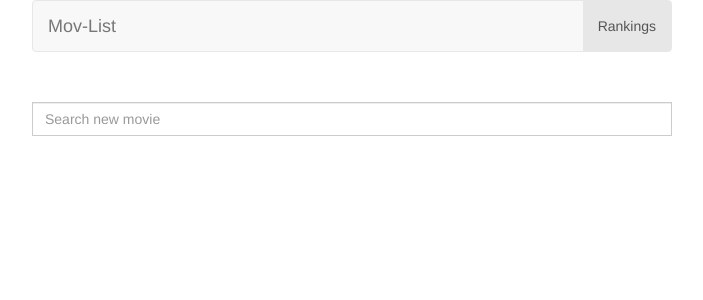
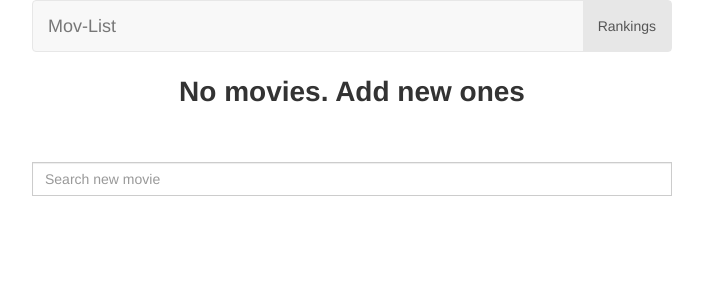
Before and after one commit to dani-h/mov-list, a Flask app: page / in a window 1280 px wide. Shown: the top 300 px of the page, without its empty margins (288-991 px from the left). Run offline with Flask 2, Linux system fonts and the light colour scheme; data that the repository does not hold is empty; some libraries are stand-ins or nearby versions.

Commit message:
Refactored and added movie adding functionality
Splitted the js out in three modules.
Added the ability to search the imdb db and add new movies.

```diff
--- a/main.py
+++ b/main.py
@@ -41,7 +41,7 @@ def add_movie():
         Session().add(movie)
         Session().commit()
 
-        return flask.jsonify({'Added movie': movie.as_dict()}), 201
+        return flask.jsonify(movie.as_dict()), 201
     else:
         return "Invalid request", 400
 
@@ -52,7 +52,7 @@ def delete_movie(id):
     if mov is not None:
         Session().delete(mov)
         Session().commit()
-        return flask.jsonify({'deleted': mov.as_dict()}), 200
+        return flask.jsonify(mov.as_dict()), 200
     else:
         return "Movie not found", 404
 
@@ -67,7 +67,7 @@ def update_movie(movie_id):
                 setattr(mov, key, value)
         Session().add(mov)
         Session().commit()
-        return flask.jsonify({'movie': mov.as_dict()}), 200
+        return flask.jsonify(mov.as_dict()), 200
 
     else:
         return "Id not found: " + str(movie_id), 404
--- a/static/css/rankings.css
+++ b/static/css/rankings.css
@@ -14,6 +14,7 @@ nav {
 
 #movie-list {
   margin-top: 50px;
+  padding: 0;
 }
 
 #search-content {
@@ -22,25 +23,44 @@ nav {
 
 .search-results {
   width: 100%;
-  overflow:auto;
+  overflow: auto;
   margin-top: 20px;
   padding: 0px;
 }
 
-.votes, .title{
-  font-size:200%;
-  color:gray;
+.votes,
+.title,
+.index {
+  font-size: 150%;
+  color: gray;
+}
+
+.title {
+  margin: 0 5px;
 }
 
 .votes {
   font-weight: bold;
-  margin: 0 10px;
+  position: absolute;
+  right: 5px;
 }
 
 .vote-icons {
   display: inline-block;
 }
 
-.glyphicon-menu-up, .glyphicon-menu-down{
-  display:block;
+.empty-movielist {
+  font-size: 200%;
+  font-weight: bold;
+  text-align: center;
 }
+
+.search-item-btn {
+  position: absolute;
+  right: 0;
+}
+
+.glyphicon-menu-up,
+.glyphicon-menu-down {
+  display: block;
+}
--- a/static/js/rankings.js
+++ b/static/js/rankings.js
@@ -1,237 +1,14 @@
 /** @jsx React.DOM */
-/* global $, React, Flux, MicroEvent */
-$(document).ready(function() {
+/* global $ */
+var app = {};
 
-
-  var RootComponent = React.createClass({
-    componentDidMount: function() {
-      MovieStore.bind('change', this.forceUpdate.bind(this))
-      SearchResultsStore.bind('change', this.forceUpdate.bind(this))
-    },
-    render: function() {
-      return (
-        /*jshint ignore:start*/
-        <div>
-          <MovieList/>
-          <div id="search-content">
-            <SearchBox/>
-            <SearchResultsBox/>
-          </div>
-        </div>
-        /*jshint ignore:end*/
-      )
-    }
+(function main() {
+  $.ajax('/movies/', {
+    method: 'GET'
+  }).then(function(data) {
+    data.movies.forEach(function(movie) {
+      app.MovieStore.add_movie(movie)
+    })
+    app.MovieStore.trigger('change')
   })
-
-  var MovieWidget = React.createClass({
-    handle_upvote: function() {
-      var id = this.props.data.id
-      var votes = this.props.data.votes
-      $.ajax('/movies/' + this.props.data.id, {
-        method: 'PUT',
-        data: {
-          votes: votes + 1
-        }
-      }).then(function() {
-        Actions.upvote_movie(id)
-      })
-    },
-
-    handle_downvote: function() {
-      var id = this.props.data.id
-      var votes = this.props.data.votes
-      $.ajax('/movies/' + this.props.data.id, {
-        method: 'PUT',
-        data: {
-          votes: votes - 1
-        }
-      }).then(function() {
-        Actions.downvote_movie(id)
-      })
-    },
-
-    render: function() {
-      /*jshint ignore:start*/
-      return (
-          <div className="movie-widget">
-          <div className="vote-icons">
-          <span className="glyphicon glyphicon-menu-up" onClick={this.handle_upvote} ></span>
-          <span className="glyphicon glyphicon-menu-down" onClick={this.handle_downvote} ></span>
-          </div>
-          <span className="votes"> {this.props.data.votes}</span>
-          <span className="title"> {this.props.data.title}</span>
-          </div>
-        )
-        /*jshint ignore:end*/
-    }
-  })
-
-  var MovieList = React.createClass({
-
-    render: function() {
-      /*jshint ignore:start*/
-      var movies = MovieStore.get_all()
-        .sort(function(a, b) {
-          return a.votes < b.votes
-        })
-        .map(function(movie) {
-          return (<MovieWidget data={movie} />)
-        })
-
-      return (
-          <div id="movie-list">
-          {movies}
-          </div>
-        )
-        /*jshint ignore:end*/
-    }
-  })
-
-
-  var SearchBox = React.createClass({
-    search: function(event) {
-      // If enter
-      if (event.keyCode === 13) {
-        var search_string = event.target.value
-        var url = 'http://www.omdbapi.com/'
-        $.ajax(url, {
-          data: {
-            type: 'movie',
-            r: 'json',
-            s: search_string
-          }
-        }).then(function(data) {
-          var results = []
-          if (data.Search) {
-            results = data.Search
-          }
-          Actions.update_search(results)
-        })
-      }
-    },
-
-    render: function() {
-      return (
-        /*jshint ignore:start*/
-        <div id="search-box" className="input-group">
-          <input type="text" className="form-control" placeholder="Search new movie" onKeyUp={this.search}/>
-        </div>
-        /*jshint ignore:end*/
-      )
-    }
-  })
-
-
-  var SearchResultsBox = React.createClass({
-    render: function() {
-      /*jshint ignore:start*/
-      var results = SearchResultsStore.get_all()
-        .map(function(entry) {
-          return <li className="list-group-item">{entry.Title}</li>
-        })
-        .slice(0, 5)
-
-
-      return (
-          <ul className="list-group search-results">
-        {results}
-          </ul>
-        )
-        /*jshint ignore:end*/
-    }
-  })
-
-
-  var MovieStore = {
-    movies: {},
-    get_all: function() {
-      return Object.keys(MovieStore.movies).map(function(k) {
-        return MovieStore.movies[k]
-      })
-    }
-  }
-  MicroEvent.mixin(MovieStore)
-
-  var SearchResultsStore = {
-    results: {},
-    get_all: function() {
-      return Object.keys(SearchResultsStore.results).map(function(k) {
-        return SearchResultsStore.results[k]
-      })
-    }
-  }
-  MicroEvent.mixin(SearchResultsStore)
-
-
-
-
-  var Actions = {
-    upvote_movie: function(id) {
-      Dispatcher.dispatch({
-        event: 'upvote',
-        id: id
-      })
-    },
-    downvote_movie: function(id) {
-      Dispatcher.dispatch({
-        event: 'downvote',
-        id: id
-      })
-    },
-    update_search: function(results) {
-      Dispatcher.dispatch({
-        event: 'update-search',
-        results: results
-      })
-    }
-  }
-
-
-  var Dispatcher = new Flux.Dispatcher()
-  Dispatcher.register(function(data) {
-    switch (data.event) {
-      case 'upvote':
-        MovieStore.movies[data.id].votes += 1
-        MovieStore.trigger('change')
-        break
-      case 'downvote':
-        MovieStore.movies[data.id].votes -= 1
-        MovieStore.trigger('change')
-        break
-      case 'update-search':
-        if (data.results.length) {
-          data.results.forEach(function(entry) {
-            SearchResultsStore.results[entry.imdbID] = entry
-          })
-        }
-        else {
-          SearchResultsStore.results = {}
-        }
-
-        SearchResultsStore.trigger('change')
-        break
-    }
-
-    return true
-  })
-
-
-
-
-
-  function main() {
-    React.render(React.createElement(RootComponent), $("#content")[0])
-
-    $.ajax('/movies/', {
-      method: 'GET'
-    }).then(function(data) {
-      data.movies.forEach(function(movie) {
-        MovieStore.movies[movie.id] = movie
-      })
-      MovieStore.trigger('change')
-    })
-  }
-
-
-  main()
-})
+}())
--- /dev/null
+++ b/static/js/stores.js
@@ -0,0 +1,162 @@
+/* global Flux, MicroEvent */
+var app = app || {};
+
+(function() {
+
+  var Dispatcher = new Flux.Dispatcher()
+
+  function Movie(api_data) {
+    return {
+      id: api_data.id,
+      title: api_data.title,
+      votes: api_data.votes,
+      url: api_data.url,
+    }
+  }
+
+
+  /**
+   *
+   * Movie store
+   *
+   */
+
+  var MovieStore_EVENTS = {
+    ADD_MOVIE: 'add-movie',
+    UPVOTE_MOVIE: 'upvote-movie',
+    DOWNVOTE_MOVIE: 'downvote-movie'
+  }
+
+  var MovieStore = {
+    movies: {},
+
+    add_movie: function(data) {
+      MovieStore.movies[data.id] = Movie(data)
+    },
+
+    get_all: function() {
+      return Object.keys(MovieStore.movies).map(function(k) {
+        return MovieStore.movies[k]
+      })
+    },
+
+    dispatch_id: Dispatcher.register(function(data) {
+      var movies = MovieStore.movies
+      switch (data.event) {
+        case MovieStore_EVENTS.ADD_MOVIE:
+          MovieStore.add_movie(data.movie)
+          MovieStore.trigger('change')
+          break;
+        case MovieStore_EVENTS.UPVOTE_MOVIE:
+          movies[data.id].votes += 1
+          MovieStore.trigger('change')
+          break;
+        case MovieStore_EVENTS.DOWNVOTE_MOVIE:
+          movies[data.id].votes -= 1
+          MovieStore.trigger('change')
+          break;
+      }
+
+      return true
+    }),
+  }
+  MicroEvent.mixin(MovieStore)
+
+
+  /**
+   *
+   * Search Results
+   *
+   */
+
+  var SearchStore_EVENTS = {
+    UPDATE_SEARCH: 'update-search-store'
+  }
+
+  var SearchStore = {
+    results: {},
+
+    get_all: function() {
+      return Object.keys(SearchStore.results).map(function(k) {
+        return SearchStore.results[k]
+      })
+    },
+
+
+    normalize_movie: function(omdb_movie) {
+      var movie = {}
+      Object.keys(omdb_movie).forEach(function(key) {
+        if (key === "imdbID") {
+          movie["id"] = omdb_movie[key]
+        }
+        else {
+          movie[key.toLowerCase()] = omdb_movie[key]
+        }
+      })
+      return movie
+    },
+
+
+    dispatch_id: Dispatcher.register(function(data) {
+      switch (data.event) {
+        case SearchStore_EVENTS.UPDATE_SEARCH:
+          var omdb_movies = data.list
+          if (omdb_movies.length === 0) {
+            SearchStore.results = {}
+          }
+          else {
+            omdb_movies.forEach(function(omdb_movie) {
+              var movie = SearchStore.normalize_movie(omdb_movie)
+              SearchStore.results[movie.id] = movie
+            })
+          }
+          SearchStore.trigger('change')
+
+          break
+      }
+
+      return true
+    })
+  }
+  MicroEvent.mixin(SearchStore)
+
+
+  /**
+   *
+   * Action Creators
+   *
+   */
+
+  var Actions = {
+    add_movie: function(movie) {
+      Dispatcher.dispatch({
+        event: MovieStore_EVENTS.ADD_MOVIE,
+        movie: movie
+      })
+    },
+    upvote_movie: function(id) {
+      Dispatcher.dispatch({
+        event: MovieStore_EVENTS.UPVOTE_MOVIE,
+        id: id
+      })
+    },
+    downvote_movie: function(id) {
+      Dispatcher.dispatch({
+        event: MovieStore_EVENTS.DOWNVOTE_MOVIE,
+        id: id
+      })
+    },
+    update_search: function(list) {
+      console.log(list)
+      Dispatcher.dispatch({
+        event: SearchStore_EVENTS.UPDATE_SEARCH,
+        list: list
+      })
+    }
+  }
+
+  app.MovieStore = MovieStore
+  app.SearchStore = SearchStore
+  app.Actions = Actions
+
+}())
--- /dev/null
+++ b/static/js/views.js
@@ -0,0 +1,177 @@
+/* global React, $ */
+var app = window.app
+  // Note: For some reason JsHint dies if jsx is put in an IIFE
+  //(function() {
+
+var RootComponent = React.createClass({
+  componentDidMount: function() {
+    app.MovieStore.bind('change', this.forceUpdate.bind(this))
+    app.SearchStore.bind('change', this.forceUpdate.bind(this))
+  },
+
+  render: function() {
+    console.log("Rendering root...")
+      /*jshint ignore:start*/
+    return (
+        <div>
+          <MovieList/>
+          <div id = "search-content">
+            <SearchBox/>
+            <SearchResultsBox />
+          </div> < /div>
+      )
+      /*jshint ignore:end*/
+  }
+})
+
+
+var MovieWidget = React.createClass({
+  handle_upvote: function() {
+    var id = this.props.data.id
+    var votes = this.props.data.votes
+    $.ajax('/movies/' + this.props.data.id, {
+      method: 'PUT',
+      data: {
+        votes: votes + 1
+      }
+    }).then(function() {
+      app.Actions.upvote_movie(id)
+    })
+  },
+
+  handle_downvote: function() {
+    var id = this.props.data.id
+    var votes = this.props.data.votes
+    $.ajax('/movies/' + this.props.data.id, {
+      method: 'PUT',
+      data: {
+        votes: votes - 1
+      }
+    }).then(function() {
+      app.Actions.downvote_movie(id)
+    })
+  },
+
+  render: function() {
+    /*jshint ignore:start*/
+    return (
+        <li className="list-group-item movie-widget">
+          <div className="vote-icons">
+            <span className="glyphicon glyphicon-menu-up" onClick={this.handle_upvote} ></span>
+            <span className="glyphicon glyphicon-menu-down" onClick={this.handle_downvote} ></span>
+          </div>
+          <span className="index"> {this.props.idx + 1}</span>
+          <span className="title"> {this.props.data.title}</span>
+          <span className="votes"> {this.props.data.votes}</span>
+          </li>
+      )
+      /*jshint ignore:end*/
+  }
+})
+
+
+var MovieList = React.createClass({
+  render: function() {
+    /*jshint ignore:start*/
+    var movies = app.MovieStore.get_all()
+      .sort(function(a, b) {
+        return a.votes < b.votes
+      })
+      .map(function(movie, idx) {
+        return (<MovieWidget data={movie} idx={idx}/>)
+      })
+
+    if (movies.length > 0) {
+      return movies
+    }
+
+    else {
+      return (<div className="empty-movielist">No movies. Add new ones</div>)
+    }
+    /*jshint ignore:end*/
+  }
+})
+
+
+var SearchBox = React.createClass({
+  search: function(event) {
+    // If enter key pressed
+    if (event.keyCode === 13) {
+      var search_string = event.target.value
+      var url = 'http://www.omdbapi.com/'
+      console.log("Requesting from omdb...key:", search_string)
+      $.ajax(url, {
+        data: {
+          type: 'movie',
+          r: 'json',
+          s: search_string
+        }
+      }).then(function(data) {
+        console.log("Request successful...")
+        var results = []
+        if (data.Search) {
+          results = data.Search
+        }
+        app.Actions.update_search(results)
+      })
+    }
+  },
+
+  render: function() {
+    return (
+      /*jshint ignore:start*/
+      <div id="search-box" className="input-group">
+          <input type="text" className="form-control" placeholder="Search new movie" onKeyUp={this.search}/>
+        </div>
+      /*jshint ignore:end*/
+    )
+  }
+})
+
+
+var SearchResultsBox = React.createClass({
+  render: function() {
+    /*jshint ignore:start*/
+    var results = app.SearchStore.get_all()
+      .map(function(entry) {
+        console.log("entry", entry)
+        return <SearchResultItem data={entry}/>
+      })
+      .slice(0, 5)
+
+
+    return (
+        <ul className="list-group search-results">
+        {results}
+        </ul>
+      )
+      /*jshint ignore:end*/
+  }
+})
+
+var SearchResultItem = React.createClass({
+  add_movie: function() {
+    $.ajax('/movies/', {
+      method: 'POST',
+      data: {
+        title: this.props.data.title
+      }
+    }).then(function(new_movie) {
+      app.Actions.add_movie(new_movie)
+    })
+  },
+
+  render: function() {
+    /*jshint ignore:start*/
+    return (
+        <li className='list-group-item search-item'>
+          <span className="search-item-title"> {this.props.data.title}</span>
+          <button type="button" className="btn btn-default btn-sm  search-item-btn" onClick={this.add_movie}>Add movie</button>
+        </li>
+      )
+      /*jshint ignore:end*/
+  }
+})
+
+
+React.render(React.createElement(RootComponent), $("#content")[0])
--- a/templates/rankings.html
+++ b/templates/rankings.html
@@ -15,7 +15,11 @@
     <script src="/lib/react/JSXTransformer.js"></script>
     <script src="/lib/react/Flux.js"></script>
     <script src="/lib/microevent/microevent.js"></script>
-    <script type="text/jsx" src="/js/rankings.js"></script>
+
+    <script src="/js/rankings.js"></script>
+    <script src="/js/stores.js"></script>
+    <script type="text/jsx" src="/js/views.js"></script>
+
 </head>
 
 <body>
```
